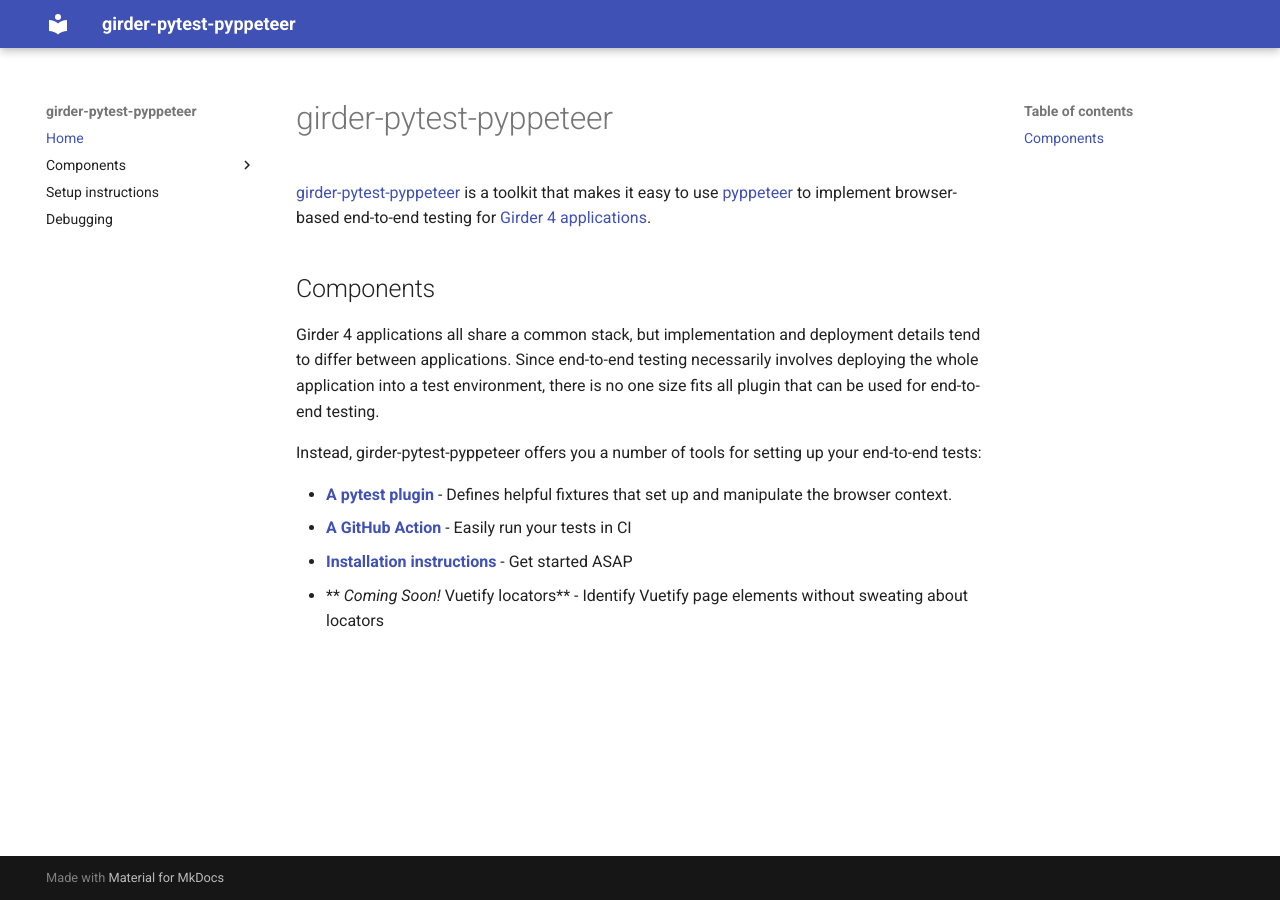
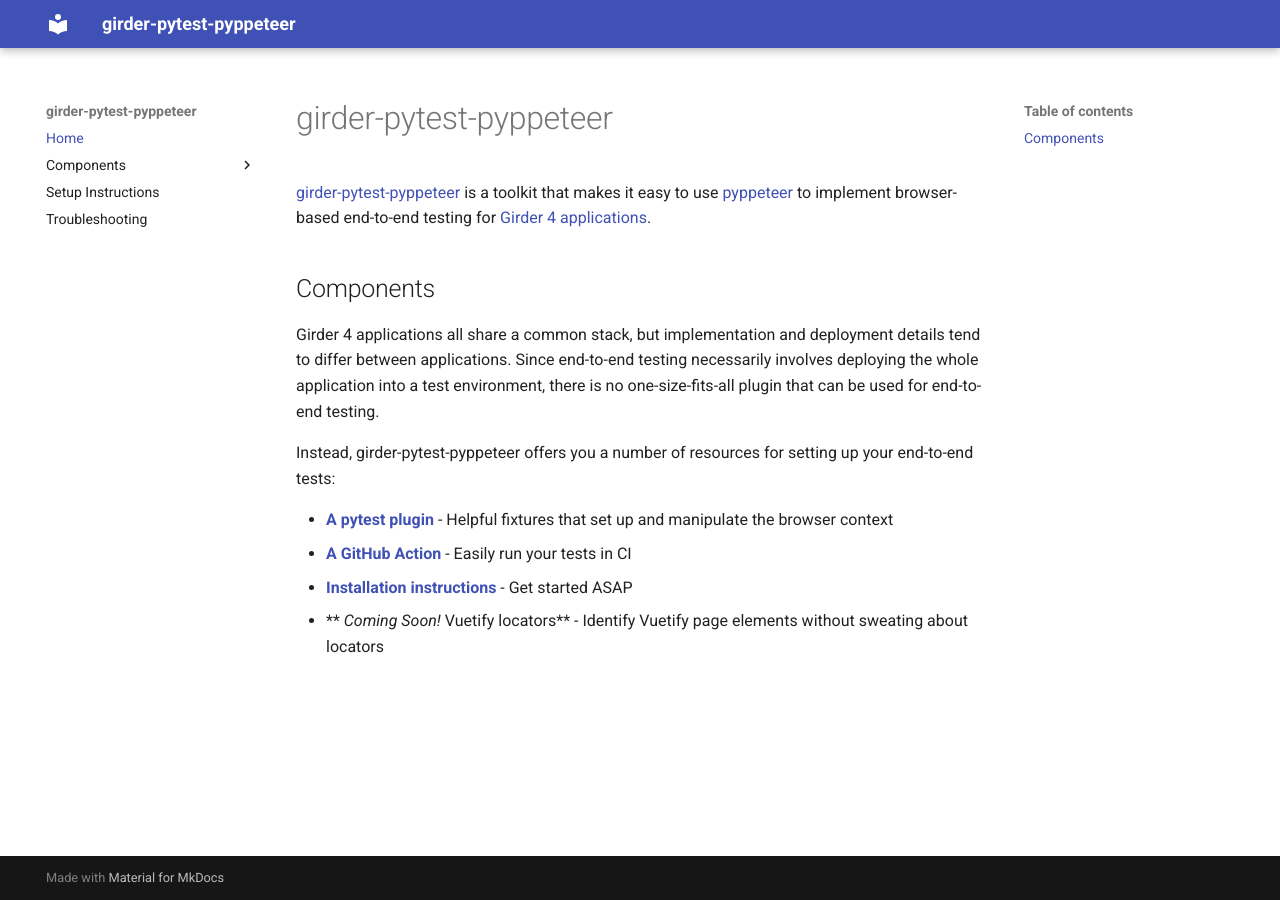
Before and after one commit to dchiquito/girder-4-pyppeteer-test, an MkDocs documentation site: the page built from docs/index.md, in a window 1280 px wide. Built offline with MkDocs 1.6.1 and Material for MkDocs 9.7.7, drawn with Linux system fonts in a browser that asks for light colours.

Commit message:
Documentation touch-ups

```diff
--- a/docs/index.md
+++ b/docs/index.md
@@ -3,11 +3,11 @@
 [girder-pytest-pyppeteer](https://github.com/girder/girder-pytest-pyppeteer) is a toolkit that makes it easy to use [pyppeteer](https://github.com/pyppeteer/pyppeteer) to implement browser-based end-to-end testing for [Girder 4 applications](https://github.com/girder/cookiecutter-girder-4).
 
 ## Components
-Girder 4 applications all share a common stack, but implementation and deployment details tend to differ between applications. Since end-to-end testing necessarily involves deploying the whole application into a test environment, there is no one size fits all plugin that can be used for end-to-end testing.
+Girder 4 applications all share a common stack, but implementation and deployment details tend to differ between applications. Since end-to-end testing necessarily involves deploying the whole application into a test environment, there is no one-size-fits-all plugin that can be used for end-to-end testing.
 
-Instead, girder-pytest-pyppeteer offers you a number of tools for setting up your end-to-end tests:
+Instead, girder-pytest-pyppeteer offers you a number of resources for setting up your end-to-end tests:
 
-* [**A pytest plugin**](pytest_plugin.md) - Defines helpful fixtures that set up and manipulate the browser context.
+* [**A pytest plugin**](pytest_plugin.md) - Helpful fixtures that set up and manipulate the browser context
 * [**A GitHub Action**](github_action.md) - Easily run your tests in CI
 * [**Installation instructions**](setup.md) - Get started ASAP
 * ** *Coming Soon!* Vuetify locators** - Identify Vuetify page elements without sweating about locators
--- a/mkdocs.yml
+++ b/mkdocs.yml
@@ -12,4 +12,4 @@
     - 'pytest_plugin.md'
     - 'github_action.md'
   - 'setup.md'
-  - Debugging: 'debugging.md'
+  - Troubleshooting: 'troubleshooting.md'
```
Also changed, not shown: docs/github_action.md (+5 -3 lines), docs/pytest_plugin.md (+2 -1 lines), docs/setup.md (+9 -9 lines), docs/troubleshooting.md (added, +53 -0 lines), 1 other file.
